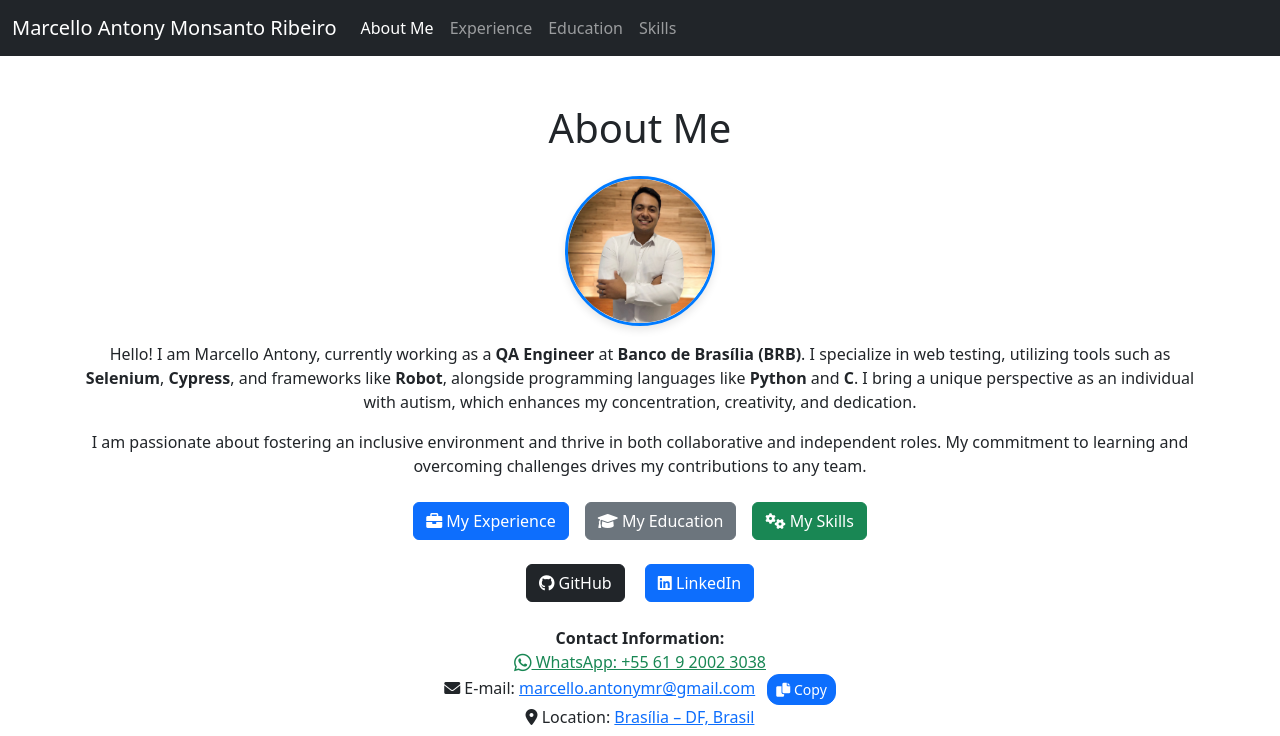
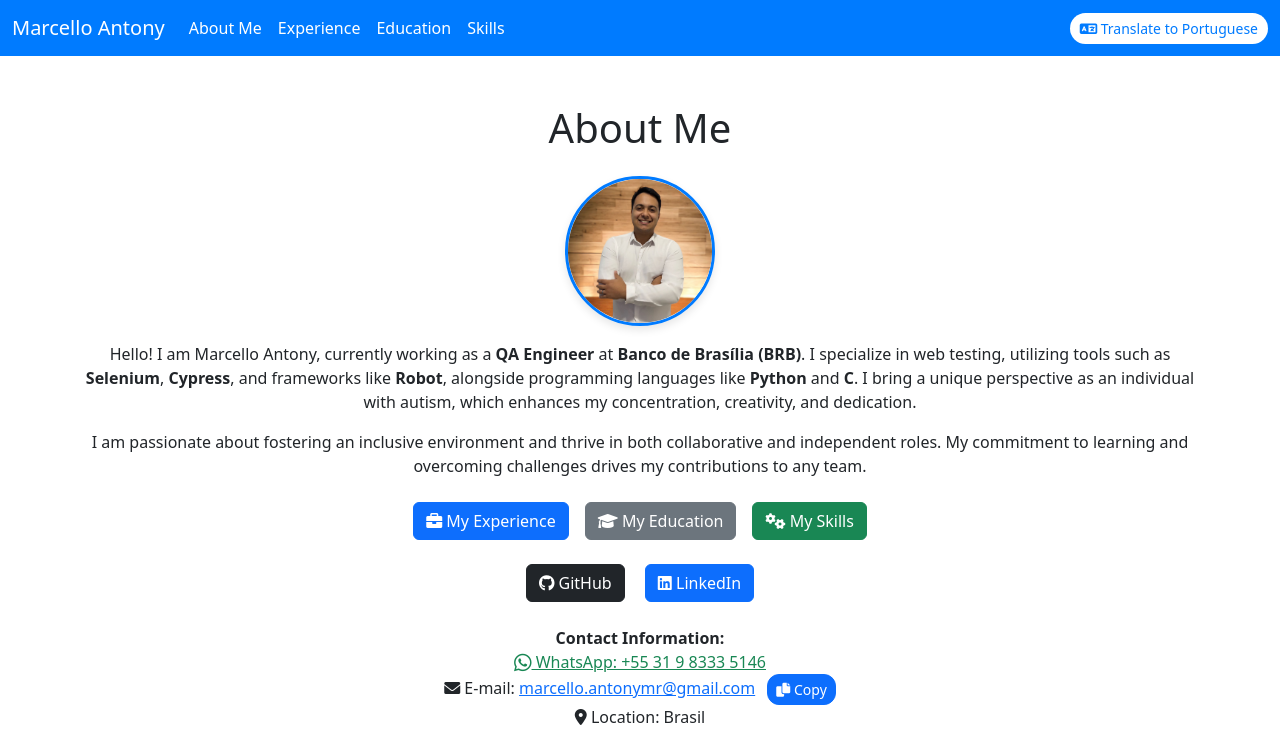
Before and after one commit to marcelloamr/portfolio, a Django app: page / in a window 1280 px wide. Shown: the top 736 px of the page. Run offline with Django 5.2, Linux system fonts and the light colour scheme.

Commit message:
tradução para PT

```diff
--- a/main/templates/about_me.html
+++ b/main/templates/about_me.html
@@ -3,25 +3,27 @@
 {% block title %}About Me{% endblock %}
 
 {% block content %}
-
 <div class="text-center">
     <h1 class="mb-4">About Me</h1>
     <img src="https://github.com/marcelloamr/portfolio/blob/main/main/static/profile.jpeg?raw=true"
-        alt="Profile Picture" class="rounded-circle mb-3"
-        style="width: 150px; height: 150px; object-fit: cover; border: 3px solid #007bff; box-shadow: 0 4px 8px rgba(0, 0, 0, 0.1);">
+         alt="Profile Picture"
+         class="rounded-circle mb-3"
+         style="width: 150px; height: 150px; object-fit: cover; border: 3px solid #007bff; box-shadow: 0 4px 8px rgba(0, 0, 0, 0.1);">
     <p>
         Hello! I am Marcello Antony, currently working as a <strong>QA Engineer</strong> at
         <strong>Banco de Brasília (BRB)</strong>. I specialize in web testing, utilizing tools such as
-        <strong>Selenium</strong>, <strong>Cypress</strong>, and frameworks like <strong>Robot</strong>, alongside
-        programming
-        languages like <strong>Python</strong> and <strong>C</strong>. I bring a unique perspective as an individual
-        with autism,
+        <strong>Selenium</strong>, <strong>Cypress</strong>, and frameworks like <strong>Robot</strong>, alongside programming
+        languages like <strong>Python</strong> and <strong>C</strong>. I bring a unique perspective as an individual with autism,
         which enhances my concentration, creativity, and dedication.
     </p>
     <p>
         I am passionate about fostering an inclusive environment and thrive in both collaborative and independent roles.
         My commitment to learning and overcoming challenges drives my contributions to any team.
     </p>
+    <!-- Translation Button -->
+    <div class="text-end">
+        <div id="google_translate_element"></div>
+    </div>
     <div class="d-flex justify-content-center mt-4">
         <a href="/experience/" class="btn btn-primary mx-2">
             <i class="fas fa-briefcase"></i> My Experience
@@ -37,47 +39,53 @@
         <a href="https://github.com/marcelloamr" class="btn btn-dark mx-2" target="_blank" rel="noopener noreferrer">
             <i class="fab fa-github"></i> GitHub
         </a>
-        <a href="https://www.linkedin.com/in/marcelloamr/" class="btn btn-primary mx-2" target="_blank"
-            rel="noopener noreferrer">
+        <a href="https://www.linkedin.com/in/marcelloamr/" class="btn btn-primary mx-2" target="_blank" rel="noopener noreferrer">
             <i class="fab fa-linkedin"></i> LinkedIn
         </a>
     </div>
     <p class="mt-4">
         <strong>Contact Information:</strong><br>
         <!-- WhatsApp Link -->
-        <a href="https://wa.me/5561920023038" target="_blank" rel="noopener noreferrer" class="text-success">
-            <i class="fab fa-whatsapp fa-lg"></i> WhatsApp: +55 61 9 2002 3038
+        <a href="https://wa.me/5531983335146" target="_blank" rel="noopener noreferrer" class="text-success">
+            <i class="fab fa-whatsapp fa-lg"></i> WhatsApp: +55 31 9 8333 5146
         </a><br>
         <!-- Email with Styled Copy Button -->
         <i class="fas fa-envelope"></i> E-mail:
         <a href="mailto:marcello.antonymr@gmail.com">marcello.antonymr@gmail.com</a>
-        <button class="btn btn-sm btn-primary ms-2" onclick="copyToClipboard('marcello.antonymr@gmail.com')"
-            style="border-radius: 12px;">
+        <button class="btn btn-sm btn-primary ms-2" onclick="copyToClipboard('marcello.antonymr@gmail.com')" style="border-radius: 12px;">
             <i class="fas fa-copy"></i> Copy
         </button><br>
         <!-- Google Maps Miniature -->
-        <i class="fas fa-map-marker-alt"></i> Location:
-        <a href="https://www.google.com/maps?q=Bras%C3%ADlia,+DF,+Brazil" target="_blank" rel="noopener noreferrer">
-            Brasília – DF, Brasil
-        </a>
+        <i class="fas fa-map-marker-alt"></i> Location: Brasil<br>
+        <iframe
+            src="https://www.google.com/maps/embed?pb=!1m18!1m12!1m3!1d4372487.239504216!2d-59.92528!3d-14.235004!2m3!1f0!2f0!3f0!3m2!1i1024!2i768!4f13.1!3m3!1m2!1s0x94cdd01326b7e6a7%3A0xd36a211b07b1f0a5!2sBrazil!5e0!3m2!1sen!2sbr!4v1673628472985!5m2!1sen!2sbr"
+            width="300"
+            height="200"
+            style="border:0; margin-top: 10px;"
+            allowfullscreen=""
+            loading="lazy"
+            referrerpolicy="no-referrer-when-downgrade">
+        </iframe>
     </p>
-    <iframe
-        src="https://www.google.com/maps/embed?pb=!1m18!1m12!1m3!1d4372487.239504216!2d-59.92528!3d-14.235004!2m3!1f0!2f0!3f0!3m2!1i1024!2i768!4f13.1!3m3!1m2!1s0x94cdd01326b7e6a7%3A0xd36a211b07b1f0a5!2sBrazil!5e0!3m2!1sen!2sbr!4v1673628472985!5m2!1sen!2sbr"
-        width="300" height="200" style="border:0; margin-top: 10px;" allowfullscreen="" loading="lazy"
-        referrerpolicy="no-referrer-when-downgrade">
-    </iframe>
-
-
 </div>
 
 <script>
     // JavaScript to Copy Email to Clipboard
     function copyToClipboard(text) {
         navigator.clipboard.writeText(text).then(() => {
-            alert('Email copied to clipboard!');
+            const button = event.target;
+            button.style.backgroundColor = 'green';
+            button.innerHTML = '<i class="fas fa-check"></i> Copied!';
         }).catch(err => {
             alert('Failed to copy email: ' + err);
         });
     }
 </script>
+<script type="text/javascript">
+    // Google Translate
+    function googleTranslateElementInit() {
+        new google.translate.TranslateElement({pageLanguage: 'en'}, 'google_translate_element');
+    }
+</script>
+<script src="//translate.google.com/translate_a/element.js?cb=googleTranslateElementInit"></script>
 {% endblock %}
--- a/main/templates/base.html
+++ b/main/templates/base.html
@@ -6,38 +6,91 @@
     <title>{% block title %}My Portfolio{% endblock %}</title>
     <link href="https://cdn.jsdelivr.net/npm/bootstrap@5.3.0/dist/css/bootstrap.min.css" rel="stylesheet">
     <link rel="stylesheet" href="https://cdnjs.cloudflare.com/ajax/libs/font-awesome/6.0.0-beta3/css/all.min.css">
+    <style>
+        .navbar {
+            background-color: #007bff; /* Matching blue color */
+        }
+        .navbar .nav-link, .navbar .navbar-brand {
+            color: white !important;
+        }
+        .navbar-toggler {
+            border-color: white;
+        }
+        .navbar-toggler-icon {
+            background-color: white;
+        }
+        .notranslate {
+            color: white !important;
+        }
+        .translate-btn {
+            background-color: #fff;
+            color: #007bff;
+            border: none;
+            border-radius: 20px;
+            padding: 5px 10px;
+            font-size: 14px;
+            cursor: pointer;
+            transition: background-color 0.3s ease;
+        }
+        .translate-btn:hover {
+            background-color: #007bff;
+            color: white;
+        }
+    </style>
 </head>
 <body>
-    <nav class="navbar navbar-expand-lg navbar-dark bg-dark">
+    <nav class="navbar navbar-expand-lg">
         <div class="container-fluid">
-            <a class="navbar-brand" href="/">Marcello Antony Monsanto Ribeiro</a>
+            <!-- Prevent Google Translate from translating the name -->
+            <a class="navbar-brand notranslate" href="/">Marcello Antony</a>
             <button class="navbar-toggler" type="button" data-bs-toggle="collapse" data-bs-target="#navbarNav" aria-controls="navbarNav" aria-expanded="false" aria-label="Toggle navigation">
                 <span class="navbar-toggler-icon"></span>
             </button>
             <div class="collapse navbar-collapse" id="navbarNav">
-                <ul class="navbar-nav">
-                    <li class="nav-item">
-                        <a class="nav-link {% if request.path == '/' %}active{% endif %}" href="/">About Me</a>
-                    </li>
-                    <li class="nav-item">
-                        <a class="nav-link {% if request.path == '/experience/' %}active{% endif %}" href="/experience/">Experience</a>
-                    </li>
-                    <li class="nav-item">
-                        <a class="nav-link {% if request.path == '/education/' %}active{% endif %}" href="/education/">Education</a>
-                    </li>
-                    <li class="nav-item">
-                        <a class="nav-link {% if request.path == '/skills/' %}active{% endif %}" href="/skills/">Skills</a>
-                    </li>
+                <ul class="navbar-nav me-auto">
+                    <li class="nav-item"><a class="nav-link" href="/">About Me</a></li>
+                    <li class="nav-item"><a class="nav-link" href="/experience/">Experience</a></li>
+                    <li class="nav-item"><a class="nav-link" href="/education/">Education</a></li>
+                    <li class="nav-item"><a class="nav-link" href="/skills/">Skills</a></li>
                 </ul>
+                <!-- Custom Google Translate Button -->
+                <button class="translate-btn" onclick="translateToPortuguese()">
+                    <i class="fas fa-language"></i> Translate to Portuguese
+                </button>
             </div>
         </div>
     </nav>
-
     <div class="container mt-5">
         {% block content %}{% endblock %}
     </div>
     <footer class="text-center mt-5">
-        <p>&copy; 2025 Marcello Antony | Built with Django and Bootstrap</p>
+        <p>&copy; 2025 <span class="notranslate">Marcello Antony</span> | Built with Django and Bootstrap</p>
     </footer>
+
+    <!-- Scripts -->
+    <script src="https://cdn.jsdelivr.net/npm/bootstrap@5.3.0/dist/js/bootstrap.bundle.min.js"></script>
+    <script type="text/javascript">
+        // Initialize Google Translate
+        function googleTranslateElementInit() {
+            new google.translate.TranslateElement({
+                pageLanguage: 'en'
+            });
+        }
+
+        // Custom function to translate to Portuguese
+        function translateToPortuguese() {
+            var googleFrame = document.querySelector('iframe.goog-te-menu-frame');
+            if (googleFrame) {
+                var innerDoc = googleFrame.contentDocument || googleFrame.contentWindow.document;
+                var translateButton = innerDoc.querySelector('.goog-te-menu2-item span.text:contains("Portuguese")');
+                if (translateButton) {
+                    translateButton.click();
+                }
+            } else {
+                alert('Translation service not ready. Please wait a moment and try again.');
+            }
+        }
+    </script>
+    <script src="//translate.google.com/translate_a/element.js?cb=googleTranslateElementInit"></script>
 </body>
 </html>
```
